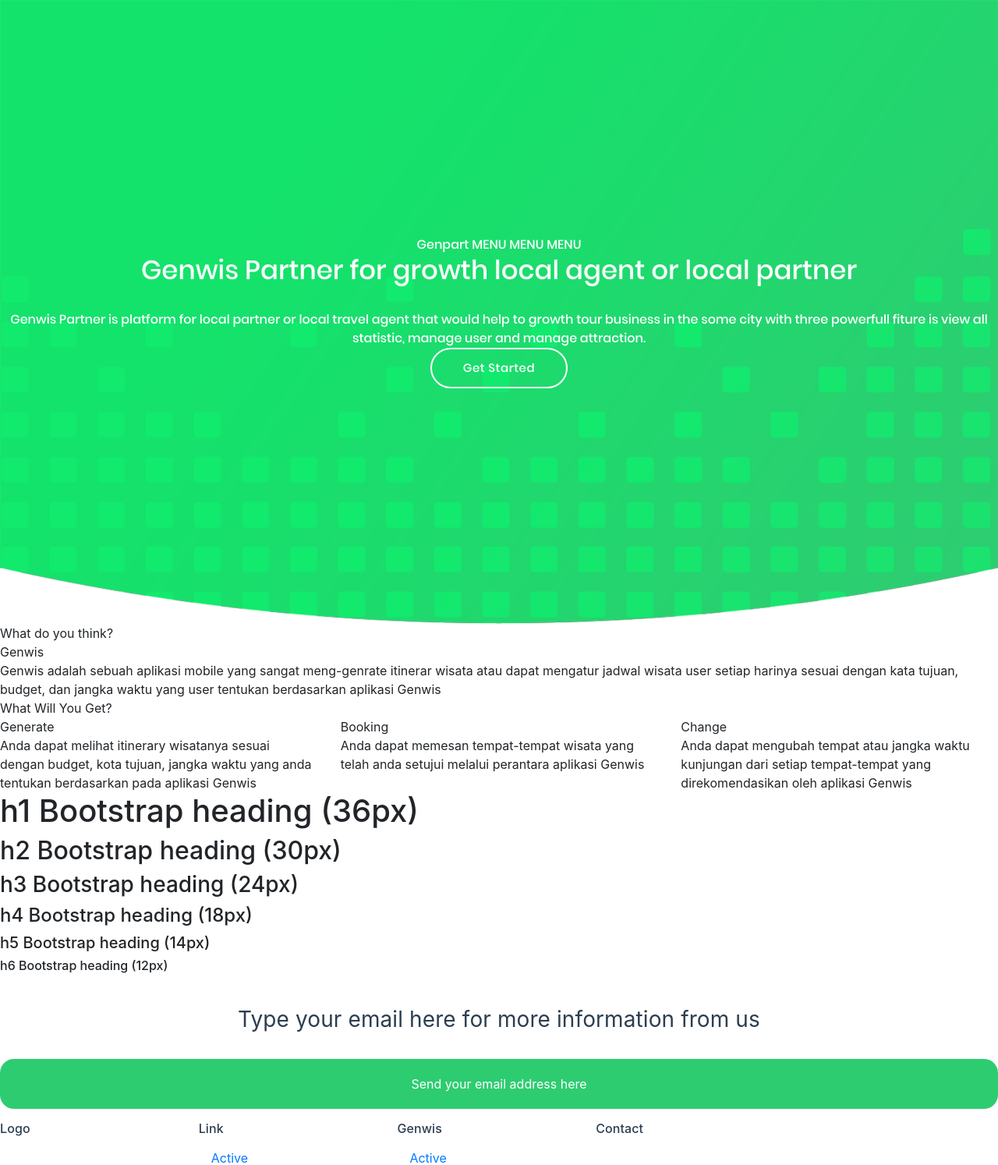
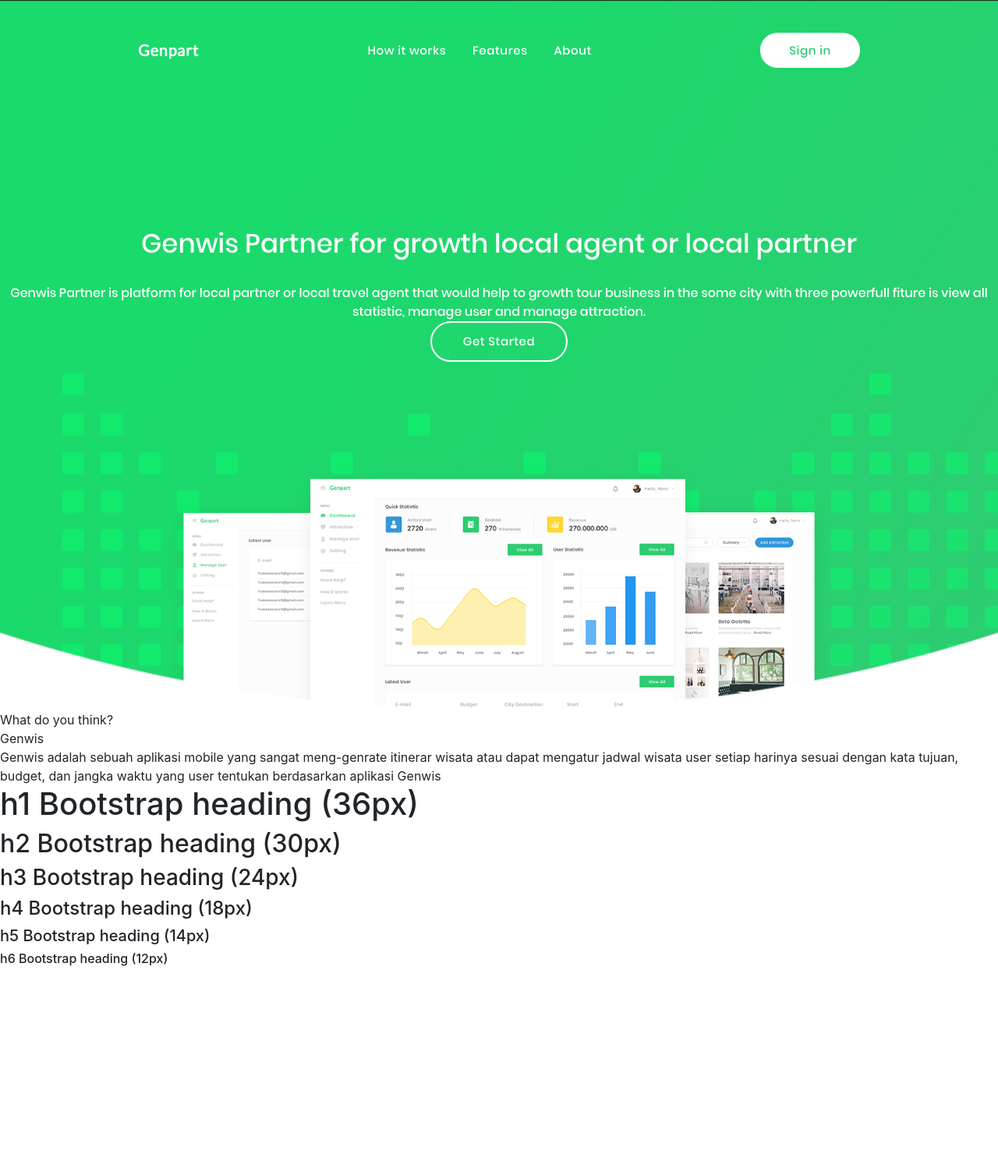
Before and after one commit to Genwis/Frontend, a PHP site: page / in a window 1280 px wide. Shown: the top 1494 px of the page at 78% size. After the commit the page ends 1239 px from the top, so only its background shows below. Run offline with PHP 8.4, Linux system fonts and the light colour scheme; some libraries are stand-ins or nearby versions.

Commit message:
index.php tidied

```diff
--- a/css/homemicin.css
+++ b/css/homemicin.css
@@ -1,22 +1,75 @@
 html{
-	height: 100%;
+
 }
 body{
-height: 100%;
+
 }
 .full{
 position: relative;
     height: 100%;
 }
+#barnav{
+	padding: 42px;
+	margin: 0 auto;
+	line-height: 45px;
+	max-width: 1010px;
+	color:#fff;
 
+
+}
+.juds{
+	  font-size: 20px;
+  font-weight: bold;
+  letter-spacing: 0.7px;
+  	font-family: Lato;
+	float: left;
+}
+.menus,.juds,.signin{
+	display:block;
+}
+.signin{
+	float: right;
+	border-radius: 22px;
+  background-color: #ffffff;
+  padding: 0 37px;
+  font-size: 15px;
+  font-weight: 500;
+  letter-spacing: 0.6px;
+  color: #2ecc71;
+}
+.menus{
+	  font-family: Poppins;
+	      text-align: center;
+}
+.menus .m{
+	margin: 0 15px;
+	font-size: 15px;
+  font-weight: 500;
+  letter-spacing: 0.6px;
+  text-align: left;
+  color: #ffffff;
+}
 #opener{
-	background-image: url('../property/ss-dashboard@3x.png');
-	background-repeat: no-repeat;
-    background-size: 100% 100%;
-	min-height: 100%;
+    background-image: url(../property/group-5.png);
+    background-repeat: no-repeat;
+    background-position-x: center;
+    /* min-height: 100%; */
+    height: 911px;
+    background-size: auto 100%;
+}
+.ghost{
+	height:474px;
+	/*padding-bottom:395px;*/
+    display: table;
 
-    display: table;
     width: 100%;
+}
+.padderer{
+	display:table;
+	height:395px;
+	width:100%;
+	background: #000;
+	opacity:0.2;
 }
 .daleman{
     display: table-cell;
--- a/index.php
+++ b/index.php
@@ -13,10 +13,13 @@
 <body>
 <div class="full">
 <div class='bag' id='opener'>
+<nav id='barnav'>
+<div class='juds'>Genpart</div>	<div class='menus'><a href='#' class='m'>How it works</a> <a href='#' class='m'>Features</a> <a href='#' class='m'>About</a><a class='signin' href='#'>Sign in</a></div>
+</nav>
+<div class='ghost'>
 <div class='daleman'>
 
 
-Genpart	MENU MENU MENU
 <br/>
 <h1>Genwis Partner for growth local agent or local partner</h1>
 <br/>
@@ -26,6 +29,8 @@ in the some city with three powerfull fiture is view all statistic, manage user
 <!--<a class='btn btn-primary'>Get Started</a>-->
 <a href='#' class='getstart'>Get Started</a>
 </div>
+</div>
+
 </div>
 
 
@@ -40,7 +45,7 @@ What do you think?
 Genwis<br/>
 Genwis adalah sebuah aplikasi mobile yang sangat meng-genrate itinerar wisata atau dapat mengatur jadwal wisata user setiap harinya sesuai dengan kata tujuan, budget, dan jangka waktu yang user tentukan berdasarkan aplikasi Genwis
 </div>
-<div class='micin part3'>
+<!--<div class='micin part3'>
 What Will You Get?
 <br/>
   <div class="row">
@@ -60,7 +65,7 @@ What Will You Get?
 	  Anda dapat mengubah tempat atau jangka waktu kunjungan dari setiap tempat-tempat yang direkomendasikan oleh aplikasi Genwis
     </div>
   </div>
-</div>
+</div>-->
 
 
 
@@ -70,7 +75,7 @@ What Will You Get?
 <h4>h4 Bootstrap heading (18px)</h4>
 <h5>h5 Bootstrap heading (14px)</h5>
 <h6>h6 Bootstrap heading (12px)</h6>
-<?php include ('includes/footer.php'); ?>
+<?php //include ('includes/footer.php'); ?>
 
 </div>
 
```
Also changed, not shown: property/group-5.png (added).
